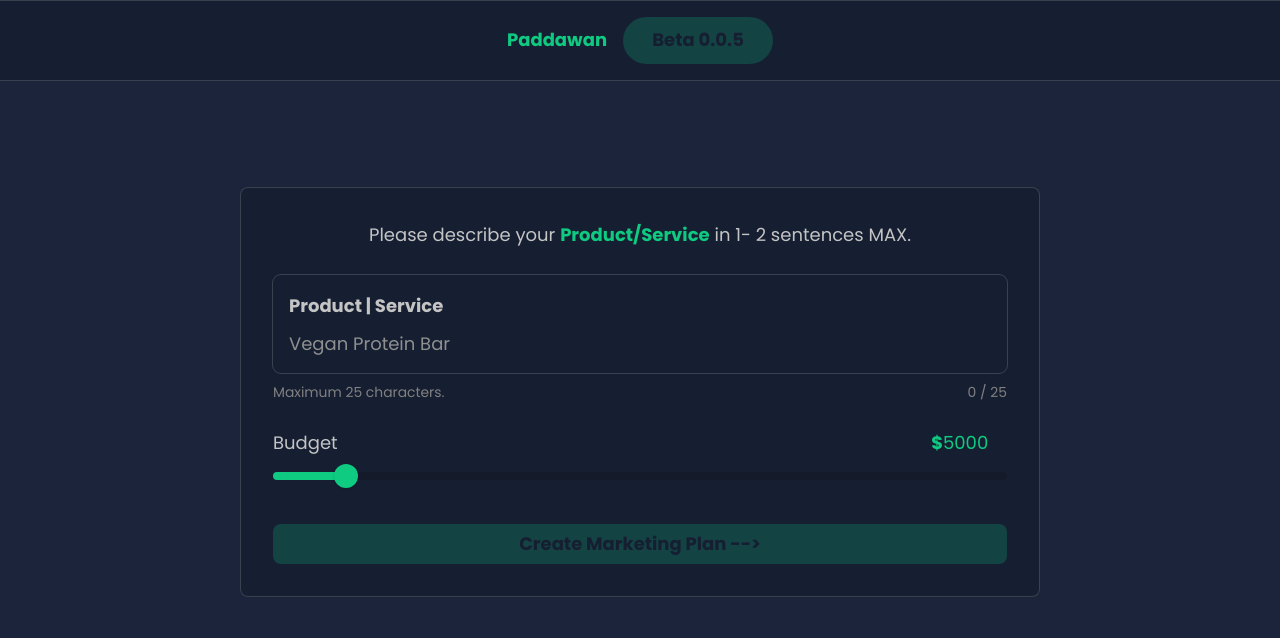
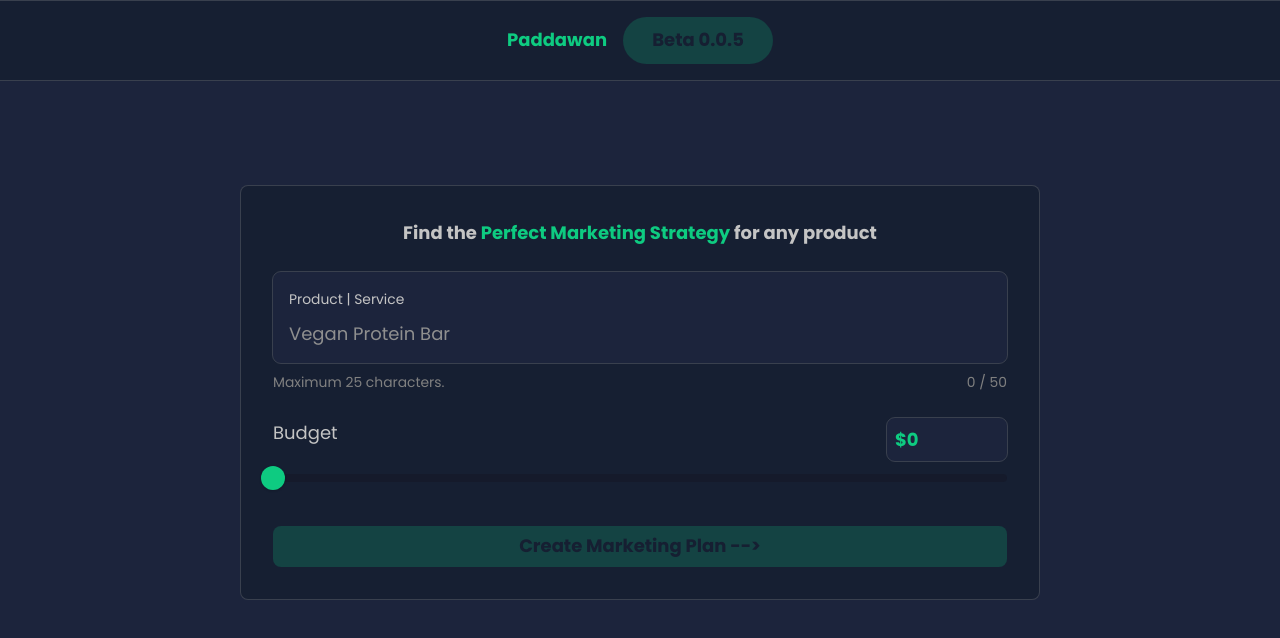
Before and after one commit to souther1407/client-marketingplan-generator, a React (Vite) app: page / in a window 1280 px wide. Shown: the top 638 px of the page. Built offline with nearby package versions, Linux system fonts and the light colour scheme; no server answers.

Commit message:
implementado algunos cambios en la landing page, falta logica color label

```diff
--- a/src/components/atoms/Input/Input.jsx
+++ b/src/components/atoms/Input/Input.jsx
@@ -21,7 +21,9 @@ const Input = ({
   const handleError = (value) => {
     let error = "";
     for (const validator of validators) {
+      console.log("itero");
       error = validator(value);
+      if (error) break;
     }
     onError(id, error);
   };
@@ -33,7 +35,7 @@ const Input = ({
           <Icon type={icon} size={"1.4rem"} />
         </div>
       )}
-      {label && <Text bold>{label}</Text>}
+      {label && <Text size={"0.77rem"}>{label}</Text>}
       <input
         style={{ width: size }}
         className={styles.input}
--- a/src/components/atoms/Input/input.module.css
+++ b/src/components/atoms/Input/input.module.css
@@ -7,27 +7,33 @@
   padding: 16px;
 }
 .primary.container .label,
-.secondary.container .label {
+.secondary.container .label,
+.plain.container .label {
   font-size: 0.77rem;
 }
 .primary .icon,
-.secondary .icon {
+.secondary .icon,
+.plain .icon {
   position: absolute;
   left: 12px;
   top: 50%;
   transform: translateY(-50%);
 }
+
 .primary .icon + .input,
-.secondary .icon + .input {
+.secondary .icon + .input,
+.plain .icon + .input {
   padding: 8px 16px 8px 48px;
 }
+
 .primary.container {
   outline: 1px solid var(--light-gray);
   border-radius: 8px;
+  background-color: var(--background-light);
 }
 .primary.container:hover,
 .primary.container:has(.input:focus) {
-  outline: 1px solid var(--primary);
+  outline: 1px solid var(--secondary);
 }
 
 .primary .icon {
@@ -66,3 +72,33 @@
   color: gray;
   font-weight: bold;
 }
+
+.plain.container {
+  outline: none;
+
+  background-color: transparent;
+}
+.plain.container:hover,
+.plain.container:has(.input:focus) {
+  outline: transparent;
+}
+
+.plain .icon {
+  color: inherit;
+}
+.plain .input {
+  border-radius: 8px;
+  color: inherit;
+  background-color: transparent;
+  font-weight: inherit;
+  font-size: 1rem;
+}
+
+.plain .input:focus {
+  outline: none;
+}
+
+.plain .input::placeholder {
+  color: inherit;
+  font-size: 1rem;
+}
--- a/src/components/atoms/Slider/Slider.jsx
+++ b/src/components/atoms/Slider/Slider.jsx
@@ -6,9 +6,28 @@ import {
   SliderThumb,
 } from "@chakra-ui/slider";
 
-const Slider = ({ id, onChange, value = 30, min = 0, max = 100, step = 1 }) => {
+const Slider = ({
+  id,
+  onChange,
+  onError,
+  value = 30,
+  min = 0,
+  max = 100,
+  step = 1,
+  validators = [],
+}) => {
   const handleChange = (value) => {
+    handleError(value);
     onChange(id, value);
+  };
+  const handleError = (value) => {
+    let error = "";
+    for (const validator of validators) {
+      error = validator(value);
+      if (error !== "") break;
+    }
+
+    onError(id, error);
   };
   return (
     <ChakraSlider
--- a/src/index.css
+++ b/src/index.css
@@ -66,6 +66,7 @@ img {
   --light-green: rgb(122, 243, 122);
   --dark-green: #1e2226;
   --primary: #0ecb81;
+  --secondary: #1a4789;
   --primary-dark: #0ecb8334;
   --background: #161f32;
   --background-light: #1c243c;
--- a/src/pages/MainPage/MainPage.jsx
+++ b/src/pages/MainPage/MainPage.jsx
@@ -9,14 +9,26 @@ import Mark from "../../components/atoms/Mark/Mark";
 import { usePlansStore } from "../../stores/usePlanStore";
 import { useNavigate } from "react-router-dom";
 import { GENERATE_PLAN } from "../../constants/routes";
-
-const MAX_CHARS = 25;
+import { isEmpty, isNumberTooBig } from "../../utils/validators/validators";
+const MAX_CHARS = 50;
 
 const MainPage = () => {
   const [input, setInput] = useState({
     msg: "",
-    budget: 5000,
+    budget: 0,
   });
+
+  const [errors, setErrors] = useState({
+    msg: "value",
+    budget: "",
+  });
+
+  const isThereAnyError = () => {
+    for (let e in errors) {
+      if (errors[e] !== "") return true;
+    }
+    return false;
+  };
   const [maxChars, setMaxChars] = useState(input.msg.length);
   const navigate = useNavigate();
   const { creatingPlan, createPlan } = usePlansStore((state) => state);
@@ -29,7 +41,10 @@ const MainPage = () => {
     }
     setInput((prev) => ({ ...prev, [id]: value }));
   };
-
+  const handleErrors = (id, value) => {
+    console.log(id, value);
+    setErrors((prev) => ({ ...prev, [id]: value }));
+  };
   const handleGeneratePlan = async () => {
     const error = await createPlan(input);
     if (!error) {
@@ -49,16 +64,17 @@ const MainPage = () => {
       </nav>
       <div className={styles.mainContent}>
         <div className={styles.container}>
-          <Text textAlign="center">
-            Please describe your <Mark color="primary">Product/Service</Mark> in
-            1- 2 sentences MAX.
+          <Text textAlign="center" bold>
+            Find the <Mark color="primary">Perfect Marketing Strategy</Mark> for
+            any product
           </Text>
           <div className={styles.serviceInput}>
             <Input
               id={"msg"}
               value={input.msg}
               onChange={handleChange}
-              onError={() => {}}
+              onError={handleErrors}
+              validators={[isEmpty]}
               label="Product | Service"
               placeholder="Vegan Protein Bar"
             />
@@ -74,31 +90,33 @@ const MainPage = () => {
           <div className={styles.budgetSlider}>
             <section>
               <Text>Budget</Text>
-              <Text>
+              <div className={styles.budgetContainer}>
+                <Mark color="primary">$</Mark>
                 <Mark color="primary">
-                  $
-                  <input
-                    onChange={(e) =>
-                      handleChange("budget", parseInt(e.target.value))
-                    }
-                    className={styles.budgetInput}
+                  <Input
+                    id={"budget"}
+                    onChange={(id, value) => handleChange(id, parseInt(value))}
+                    onError={handleErrors}
+                    validators={[isEmpty, isNumberTooBig]}
+                    variant="plain"
                     type="number"
                     value={input.budget}
                   />
                 </Mark>
-              </Text>
+              </div>
             </section>
             <Slider
               id="budget"
               onChange={handleChange}
               value={input.budget}
               min={10}
+              onError={() => {}}
               max={50000}
               step={10}
             />
           </div>
           <IconTextButton
-            disabled={input.msg.length === 0}
+            disabled={isThereAnyError()}
             onClick={handleGeneratePlan}
           >
             {"Create Marketing Plan -->"}
--- a/src/pages/MainPage/mainPage.module.css
+++ b/src/pages/MainPage/mainPage.module.css
@@ -65,9 +65,24 @@
   color: var(--black);
 }
 
+.budgetContainer {
+  padding: 8px;
+  background-color: var(--background-light);
+  outline: 1px solid var(--light-gray);
+  border-radius: 8px;
+  width: 120px;
+  display: flex;
+  align-items: center;
+}
+.budgetContainer:hover {
+  outline: 1px solid var(--secondary);
+}
+.budgetContainer:has(.budgetInput:focus) {
+  outline: 1px solid var(--secondary);
+}
 .budgetInput {
   background-color: transparent;
-  width: 64px;
+  font-weight: 700;
 }
 .budgetInput:focus {
   outline: none;
--- /dev/null
+++ b/src/utils/validators/validators.js
@@ -0,0 +1,7 @@
+export const isNumberTooBig = (value) => {
+  return parseInt(value) > 50000 ? "Max amount $50,000" : "";
+};
+
+export const isEmpty = (value) => {
+  return value.length === 0 ? "Empty value not allowed" : "";
+};
```
